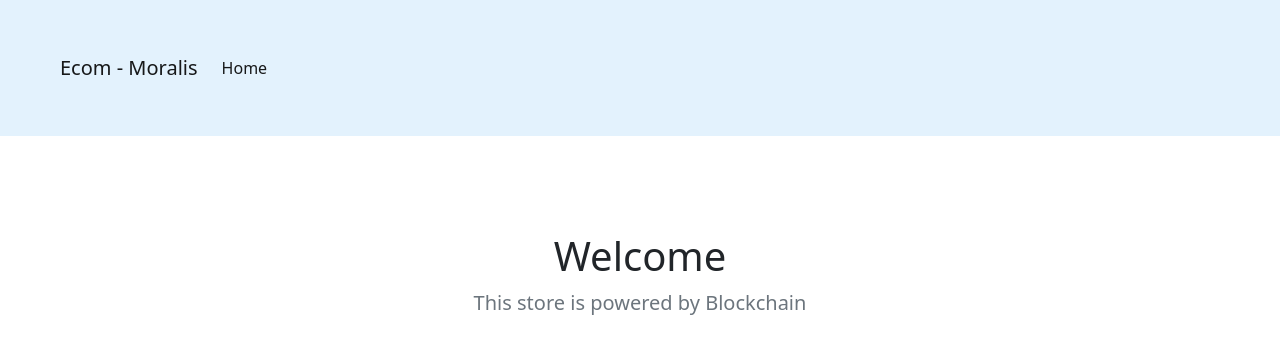
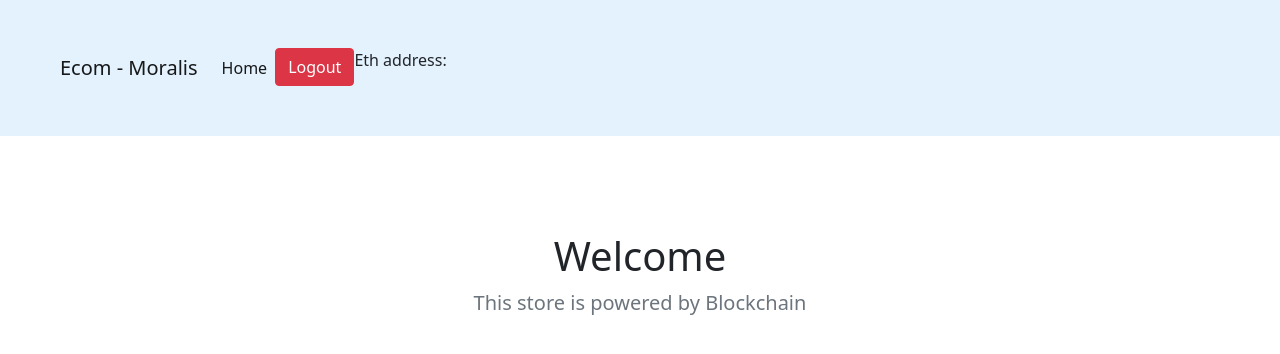
Before and after one commit to omolojakazeem/moralis_ecom, a Django app: page / in a window 1280 px wide. Shown: the top 354 px of the page. Run offline with Django 3.2, Linux system fonts and the light colour scheme; data that the repository does not hold is empty; some libraries are stand-ins or nearby versions.

Commit message:
added blockchain payment

```diff
--- /dev/null
+++ b/static/assets/js/product.js
@@ -0,0 +1,93 @@
+$(document).ready(function() {
+    let serverUrl = "https://f7l1bzjdgg6i.usemoralis.com:2053/server";
+    let appId = "T1MEtQfnMAvGUGOEnlU4KbbCzOxFWTSFnP3M7JSp";
+    Moralis.start({ serverUrl, appId });
+    let user = Moralis.User.current();
+
+    // Placeholders
+    login_placeholder = $("#user_login");
+    logout_placeholder = $("#user_logout");
+    address_placeholder = $("#address");
+
+    if(!user){
+        console.log("No User");
+        logout_placeholder.hide();
+        login_placeholder.show();
+
+    }else{
+        console.log("User");
+        const auth_user = `<li id="auth_el" class="nav-item ms-auto link-right">Eth address: ${user.get("ethAddress")} <span id="address"></span></li>`
+        $("#my_nav").append(auth_user);
+        logout_placeholder.show();
+        login_placeholder.hide();
+    }
+
+    $('#user_login').click( async function(){
+        try{
+            user = await Moralis.authenticate({signingMessage:"Authenticating"})
+            const auth_user = `<li id="auth_el" class="nav-item ms-auto link-right">Eth address: ${user.get("ethAddress")} <span id="address"></span></li>`
+            logout_placeholder.show();
+            login_placeholder.hide();
+            $("#my_nav").append(auth_user);
+          }catch{
+            alert("Cannot Authenticate")
+          }
+    });
+
+    $('#user_logout').click(async function(){
+        await Moralis.User.logOut({signingMessage:"Authenticating"});
+        console.log("logging out");
+        $("#auth_el").remove();
+        logout_placeholder.hide();
+        login_placeholder.show();
+
+    });
+
+    $('.buy_btn').click( async function(){
+        var grand_parent = $(this).parent().parent();
+        var price = parseFloat(grand_parent.find('.price_holder').text());
+
+        if(!user){
+            return user = await Moralis.authenticate({signingMessage:"Authenticating"}).then(res =>{
+            blockaddress = res['attributes']['ethAddress']
+            //this.isLoggedin = true;
+            const auth_user = `<li id="auth_el" class="nav-item ms-auto link-right">Eth address: ${blockaddress} <span id="address"></span></li>`
+            logout_placeholder.show();
+            login_placeholder.hide();
+            $("#my_nav").append(auth_user);
+
+            var options = {
+                type: "erc20",
+                amount: Moralis.Units.Token(price, "18"),
+                receiver: blockaddress,
+                contractAddress: "0x6b175474e89094c44da98b954eedeac495271d0f"
+            }
+            Moralis.transfer(options).then(res => {
+                alert("Transaction Successful. Thanks for your purchase!");
+            }).catch(err => {
+                alert("Cannot Complete Transaction");
+            })
+
+            }).catch( err => {
+                //alert("Cannot Authenticate")
+                alert(err)
+            });
+        }else{
+            const web3 = await Moralis.enableWeb3();
+            var options = {
+                type: "erc20",
+                amount: Moralis.Units.Token(price, "18"),
+                receiver: user.get("ethAddress"),
+                contractAddress: "0x6b175474e89094c44da98b954eedeac495271d0f"
+            }
+            Moralis.transfer(options).then(res => {
+                alert("Transaction Successful. Thanks for your purchase!");
+            }).catch(err => {
+                console.log(err)
+                alert("Cannot Complete Transaction");
+            })
+        }
+    });
+
+
+});
--- a/templates/layouts/base.html
+++ b/templates/layouts/base.html
@@ -10,6 +10,8 @@
 
     <link href="https://cdn.jsdelivr.net/npm/bootstrap@5.1.3/dist/css/bootstrap.min.css" rel="stylesheet" integrity="sha384-1BmE4kWBq78iYhFldvKuhfTAU6auU8tT94WrHftjDbrCEXSU1oBoqyl2QvZ6jIW3" crossorigin="anonymous">
 
+    <script src="https://cdn.jsdelivr.net/npm/web3@latest/dist/web3.min.js"></script>
+    <script src="https://unpkg.com/moralis/dist/moralis.js"></script>
 
     <style>
       .bd-placeholder-img {
@@ -39,14 +41,17 @@
       <span class="navbar-toggler-icon"></span>
     </button>
     <div class="collapse navbar-collapse" id="navbarNav">
-      <ul class="navbar-nav">
+      <ul class="navbar-nav" id="my_nav">
         <li class="nav-item">
           <a class="nav-link active" aria-current="page" href="#">Home</a>
         </li>
+          {% block auth_link %}
+
+          {% endblock %}
+        {% block logout_link %}
+
+          {% endblock %}
         <!--
-          <li class="nav-item">
-            <a class="nav-link" href="#">Features</a>
-          </li>
           <li class="nav-item">
             <a class="nav-link" href="#">Pricing</a>
           </li>
@@ -100,7 +105,9 @@
 
     <script src="https://cdn.jsdelivr.net/npm/bootstrap@5.1.3/dist/js/bootstrap.bundle.min.js" integrity="sha384-ka7Sk0Gln4gmtz2MlQnikT1wXgYsOg+OMhuP+IlRH9sENBO0LRn5q+8nbTov4+1p" crossorigin="anonymous"></script>
 
+<script src="https://code.jquery.com/jquery-3.6.0.js"></script>
+{% block scripts %}
 
-
+{% endblock scripts %}
   </body>
 </html>
--- a/templates/product/index.html
+++ b/templates/product/index.html
@@ -1,5 +1,15 @@
 {% extends "layouts/base.html" %}
 {% block title %} Products {% endblock %}
+{% block auth_link %}
+  <li class="nav-item">
+    <button id="user_login" class="btn btn-primary ">Login</button>
+  </li>
+
+  <li class="nav-item">
+    <button id="user_logout" class="btn btn-danger">Logout</button>
+  </li>
+{% endblock %}
+
 {% block product %}
 <div class="row row-cols-1 row-cols-sm-2 row-cols-md-3 g-3">
   {% for product in products %}
@@ -11,10 +21,10 @@
         <p class="card-text">{{product.description}}</p>
         <div class="d-flex justify-content-between align-items-center">
           <div class="btn-group">
-            <button type="button" class="btn btn-primary">Buy</button>
+            <button type="button" class="btn btn-primary buy_btn">Buy</button>
             <!--<button type="button" class="btn btn-sm btn-outline-secondary">Edit</button> -->
           </div>
-          <small class="text-muted">{{product.price}} eth</small>
+          <span><small class="text-muted price_holder">{{product.price}} </small>eth</span>
         </div>
       </div>
     </div>
@@ -22,3 +32,7 @@
   {% endfor %}
 </div>
 {% endblock product %}
+
+{% block scripts %}
+<script src="/static/assets/js/product.js/"></script>
+{% endblock scripts %}
```
Also changed, not shown: 1 other file.
